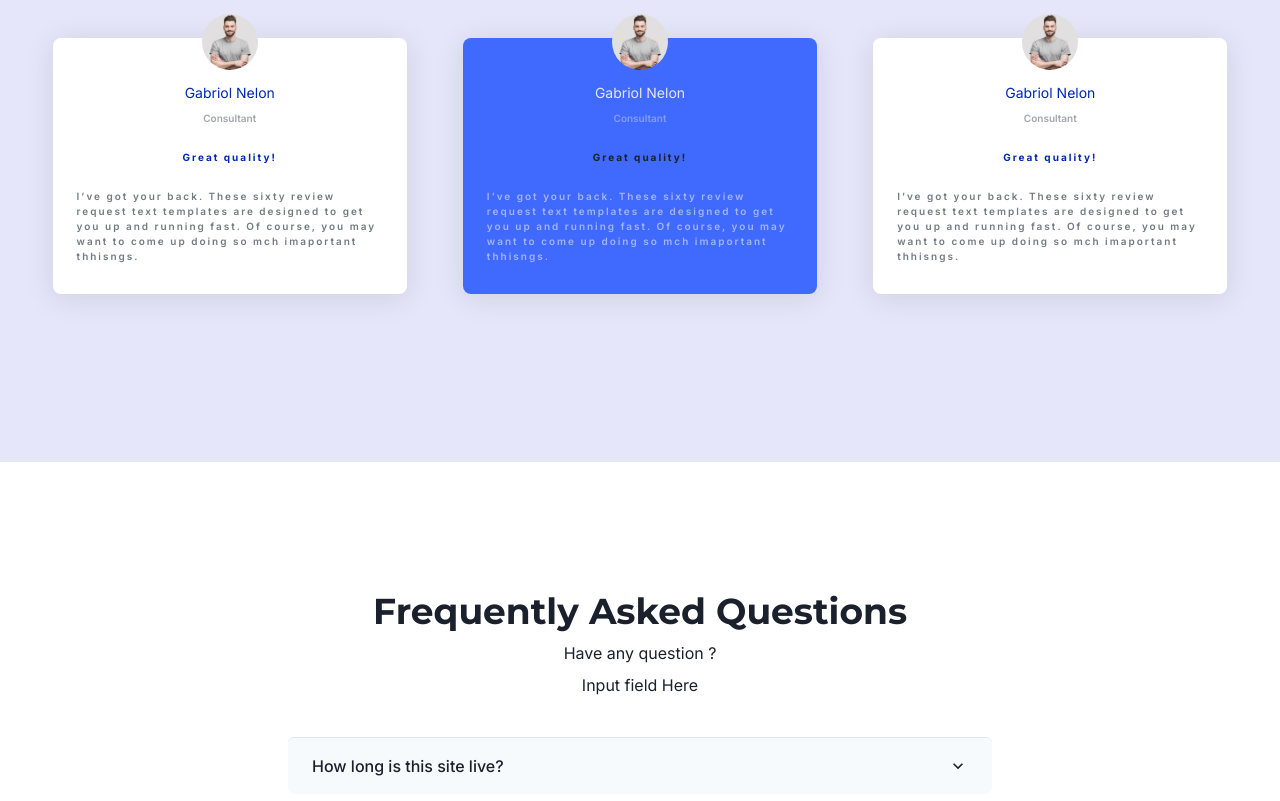
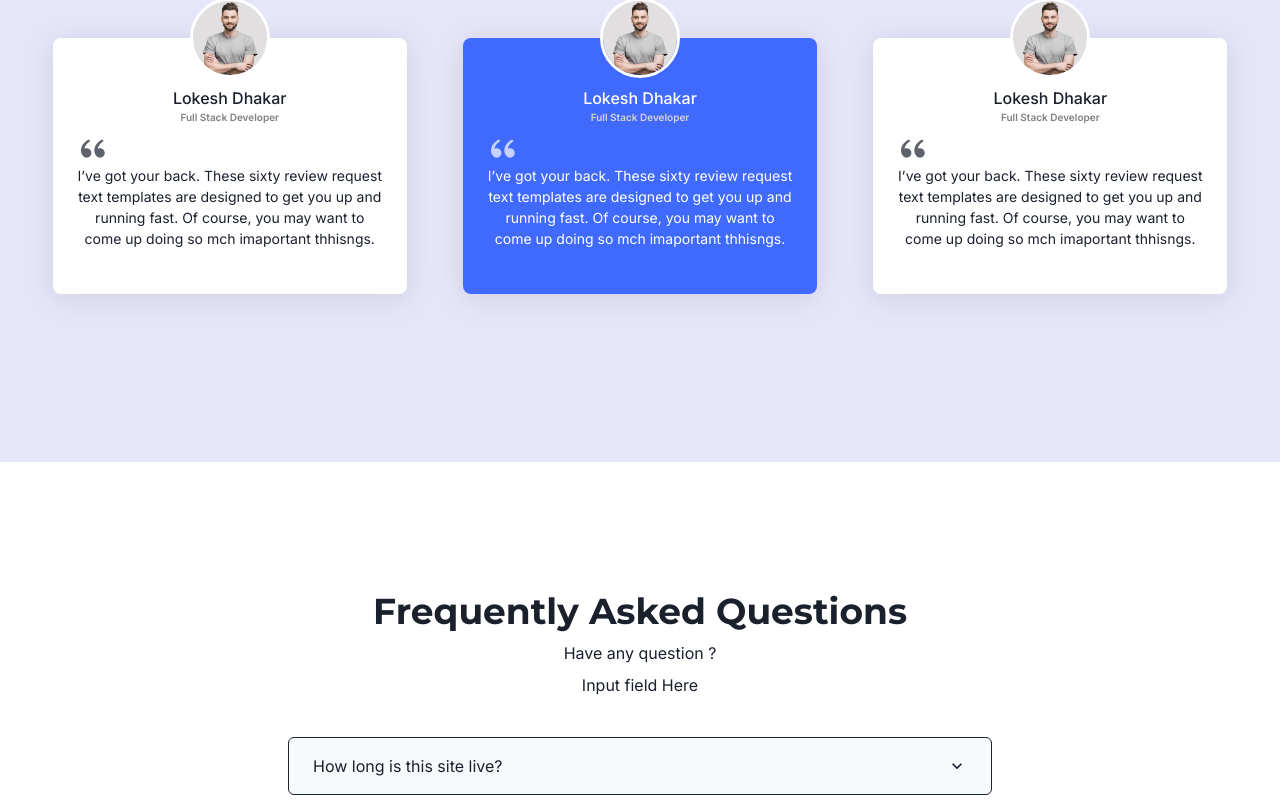
Before and after one commit to scopeseeker/scopeseeker-frontend, a Next.js app: page / in a window 1280 px wide. Shown: the part 1117-1918 px from the top of the page. Built offline with nearby package versions, Linux system fonts and the light colour scheme.

Commit message:
style: testimonial ui changes added

```diff
--- a/component/sections/FAQ.tsx
+++ b/component/sections/FAQ.tsx
@@ -27,39 +27,13 @@ const FAQ = () => {
             w={{ base: '85vw', lg: '65vw', xl: '55vw' }}
             bg={'gray.50'}
             borderRadius={'md'}
+            border={'1px solid'}
+            // borderColor={'brand.100'}
           >
             <AccordionButton _hover={{ backgroundColor: 'none' }}>
               <Box
                 as="span"
                 fontSize={'md'}
-                fontWeight={'medium'}
-                flex="1"
-                textAlign="left"
-              >
-                How long is this site live?
-              </Box>
-              <AccordionIcon />
-            </AccordionButton>
-
-            <AccordionPanel fontSize={'sm'}>
-              Lorem ipsum dolor sit amet, consectetur adipiscing elit, sed do
-              eiusmod tempor incididunt ut labore et dolore magna aliqua. Ut
-              enim ad minim veniam, quis nostrud exercitation ullamco laboris
-              nisi ut aliquip ex ea commodo consequat.
-            </AccordionPanel>
-          </AccordionItem>
-
-          <AccordionItem
-            p={2}
-            w={{ base: '85vw', lg: '65vw', xl: '55vw' }}
-            bg={'gray.50'}
-            borderRadius={'md'}
-          >
-            <AccordionButton _hover={{ backgroundColor: 'none' }}>
-              <Box
-                as="span"
-                fontSize={'md'}
-                fontWeight={'medium'}
                 flex="1"
                 textAlign="left"
               >
@@ -80,12 +54,13 @@ const FAQ = () => {
             w={{ base: '85vw', lg: '65vw', xl: '55vw' }}
             bg={'gray.50'}
             borderRadius={'md'}
+            border={'1px solid'}
+            // borderColor={'brand.100'}
           >
             <AccordionButton _hover={{ backgroundColor: 'none' }}>
               <Box
                 as="span"
                 fontSize={'md'}
-                fontWeight={'medium'}
                 flex="1"
                 textAlign="left"
               >
@@ -106,12 +81,13 @@ const FAQ = () => {
             w={{ base: '85vw', lg: '65vw', xl: '55vw' }}
             bg={'gray.50'}
             borderRadius={'md'}
+            border={'1px solid'}
+            // borderColor={'brand.100'}
           >
             <AccordionButton _hover={{ backgroundColor: 'none' }}>
               <Box
                 as="span"
                 fontSize={'md'}
-                fontWeight={'medium'}
                 flex="1"
                 textAlign="left"
               >
@@ -132,12 +108,40 @@ const FAQ = () => {
             w={{ base: '85vw', lg: '65vw', xl: '55vw' }}
             bg={'gray.50'}
             borderRadius={'md'}
+            border={'1px solid'}
+            // borderColor={'brand.100'}
           >
             <AccordionButton _hover={{ backgroundColor: 'none' }}>
               <Box
                 as="span"
                 fontSize={'md'}
-                fontWeight={'medium'}
+                flex="1"
+                textAlign="left"
+              >
+                How long is this site live?
+              </Box>
+              <AccordionIcon />
+            </AccordionButton>
+
+            <AccordionPanel fontSize={'sm'}>
+              Lorem ipsum dolor sit amet, consectetur adipiscing elit, sed do
+              eiusmod tempor incididunt ut labore et dolore magna aliqua. Ut
+              enim ad minim veniam, quis nostrud exercitation ullamco laboris
+              nisi ut aliquip ex ea commodo consequat.
+            </AccordionPanel>
+          </AccordionItem>
+          <AccordionItem
+            p={2}
+            w={{ base: '85vw', lg: '65vw', xl: '55vw' }}
+            bg={'gray.50'}
+            borderRadius={'md'}
+            border={'1px solid'}
+            // borderColor={'brand.100'}
+          >
+            <AccordionButton _hover={{ backgroundColor: 'none' }}>
+              <Box
+                as="span"
+                fontSize={'md'}
                 flex="1"
                 textAlign="left"
               >
--- a/component/sections/Testimonials.jsx
+++ b/component/sections/Testimonials.jsx
@@ -9,6 +9,7 @@ import {
 } from '@chakra-ui/react';
 import Image from 'next/image';
 import React from 'react';
+import Icon from '../icon/Icon';
 
 const Testimonials = () => {
   return (
@@ -48,43 +49,45 @@ const Testimonials = () => {
               alignItems={'center'}
             >
               <Center
-                h={14}
-                w={14}
-                mt={-6}
+                border={'3px solid white'}
+                h={20}
+                w={20}
+                mt={-10}
                 borderRadius={'full'}
                 overflow={'hidden'}
               >
                 <Image src={require('../../public/p1.jpg')} alt={'ss-log'} />
               </Center>
-
-              <Text color={'brand.300'} pt={1} fontSize={'sm'}>
-                Gabriol Nelon
+              <Flex direction={'column'} align={'center'}>
+                <Text as={'span'} fontWeight={'medium'} fontSize={'md'}>
+                  Lokesh Dhakar
                 </Text>
                 <Text
                   as={'span'}
-                pb={4}
-                opacity={0.4}
                   fontWeight={600}
                   fontSize={'2xs'}
+                  color={'secondary.100'}
                 >
-                Consultant
+                  Full Stack Developer
                 </Text>
                 <Text
                   as={'span'}
-                color={'brand.300'}
-                pb={4}
-                fontWeight={700}
-                fontSize={'2xs'}
-                letterSpacing={2}
+                  px={6}
+                  fontSize={'sm'}
+                  textAlign={'center'}
+
+                  mt={2}
                 >
-                Great quality!
+                  <Center w={8} h={8} opacity={'0.7'}>
+                    <Icon name={'quotes-left'} width={'full'} />
+                  </Center>
+                  I’ve got your back. These sixty review request text templates
+                  are designed to get you up and running fast. Of course, you
+                  may want to come up doing so mch imaportant thhisngs.
                 </Text>
-              <Text as={'span'} px={6}fontSize={'2xs'} letterSpacing={2} opacity={0.6}  fontWeight={'600'}>
-                I’ve got your back. These sixty review request text templates
-                are designed to get you up and running fast. Of course, you may
-                want to come up doing so mch imaportant thhisngs.
-              </Text>
+              </Flex>
             </VStack>
+
             <VStack
               w={{ base: '100%', lg: 'calc(100%/3.5)' }}
               h={'2xs'}
@@ -93,47 +96,49 @@ const Testimonials = () => {
               flexShrink={0}
               borderRadius={8}
               justifyContent={'flex-start'}
+              color={'white'}
               alignItems={'center'}
             >
               <Center
-                h={14}
-                w={14}
-                mt={-6}
+                border={'3px solid white'}
+                h={20}
+                w={20}
+                mt={-10}
                 borderRadius={'full'}
                 overflow={'hidden'}
               >
                 <Image src={require('../../public/p1.jpg')} alt={'ss-log'} />
               </Center>
-
-              <Text color={'brand.400'} pt={1} fontSize={'sm'}>
-                Gabriol Nelon
+              <Flex direction={'column'} align={'center'}>
+                <Text as={'span'} fontWeight={'medium'} fontSize={'md'}>
+                  Lokesh Dhakar
                 </Text>
                 <Text
                   as={'span'}
-                pb={4}
-                opacity={0.4}
                   fontWeight={600}
                   fontSize={'2xs'}
-                color={'brand.400'}
+                  color={'secondary.200'}
                 >
-                Consultant
+                  Full Stack Developer
                 </Text>
                 <Text
                   as={'span'}
-                color={'brand.500'}
-                pb={4}
-                fontWeight={700}
-                fontSize={'2xs'}
-                letterSpacing={2}
+                  px={6}
+                  fontSize={'sm'}
+                  textAlign={'center'}
+
+                  mt={2}
                 >
-                Great quality!
+                  <Center w={8} h={8} opacity={'0.7'}>
+                    <Icon name={'quotes-left'} width={'full'} />
+                  </Center>
+                  I’ve got your back. These sixty review request text templates
+                  are designed to get you up and running fast. Of course, you
+                  may want to come up doing so mch imaportant thhisngs.
                 </Text>
-              <Text as={'span'} color={'brand.400'} px={6}  fontSize={'2xs'} letterSpacing={2} opacity={0.6}  fontWeight={'600'}>
-                I’ve got your back. These sixty review request text templates
-                are designed to get you up and running fast. Of course, you may
-                want to come up doing so mch imaportant thhisngs.
-              </Text>
+              </Flex>
             </VStack>
+
             <VStack
               w={{ base: '100%', lg: 'calc(100%/3.5)' }}
               h={'2xs'}
@@ -145,46 +150,47 @@ const Testimonials = () => {
               alignItems={'center'}
             >
               <Center
-                h={14}
-                w={14}
-                mt={-6}
+                border={'3px solid white'}
+                h={20}
+                w={20}
+                mt={-10}
                 borderRadius={'full'}
                 overflow={'hidden'}
               >
                 <Image src={require('../../public/p1.jpg')} alt={'ss-log'} />
               </Center>
-
-              <Text color={'brand.300'} pt={1} fontSize={'sm'}>
-                Gabriol Nelon
+              <Flex direction={'column'} align={'center'}>
+                <Text as={'span'} fontWeight={'medium'} fontSize={'md'}>
+                  Lokesh Dhakar
                 </Text>
                 <Text
                   as={'span'}
-                pb={4}
-                opacity={0.4}
                   fontWeight={600}
                   fontSize={'2xs'}
+                  color={'secondary.100'}
                 >
-                Consultant
+                  Full Stack Developer
                 </Text>
                 <Text
                   as={'span'}
-                color={'brand.300'}
-                pb={4}
-                fontWeight={700}
-                fontSize={'2xs'}
-                letterSpacing={2}
+                  px={6}
+                  fontSize={'sm'}
+                  textAlign={'center'}
+
+                  mt={2}
                 >
-                Great quality!
+                  <Center w={8} h={8} opacity={'0.7'}>
+                    <Icon name={'quotes-left'} width={'full'} />
+                  </Center>
+                  I’ve got your back. These sixty review request text templates
+                  are designed to get you up and running fast. Of course, you
+                  may want to come up doing so mch imaportant thhisngs.
                 </Text>
-              <Text as={'span'} px={6} fontSize={'2xs'} letterSpacing={2} opacity={0.6}  fontWeight={'600'}>
-                I’ve got your back. These sixty review request text templates
-                are designed to get you up and running fast. Of course, you may
-                want to come up doing so mch imaportant thhisngs.
-              </Text>
+              </Flex>
             </VStack>
           </Flex>
 
-          <Flex
+          {/* <Flex
             w={'full'}
             justifyContent={'center'}
             flexDirection={{ base: 'column', md: 'row' }}
@@ -234,7 +240,7 @@ const Testimonials = () => {
               >
                 Great quality!
               </Text>
-              <Text as={'span'} px={6}  fontSize={'2xs'} letterSpacing={2} opacity={0.6}  fontWeight={'600'}>
+              <Text as={'span'} px={6}  fontSize={'2xs'} letterSpacing={2}    fontWeight={'600'}>
                 I’ve got your back. These sixty review request text templates
                 are designed to get you up and running fast. Of course, you may
                 want to come up doing so mch imaportant thhisngs.
@@ -282,7 +288,7 @@ const Testimonials = () => {
               >
                 Great quality!
               </Text>
-              <Text as={'span'} px={6} fontSize={'2xs'} letterSpacing={2} opacity={0.6}  fontWeight={'600'}>
+              <Text as={'span'} px={6} fontSize={'2xs'} letterSpacing={2}    fontWeight={'600'}>
                 I’ve got your back. These sixty review request text templates
                 are designed to get you up and running fast. Of course, you may
                 want to come up doing so mch imaportant thhisngs.
@@ -330,13 +336,13 @@ const Testimonials = () => {
               >
                 Great quality!
               </Text>
-              <Text as={'span'} px={6} fontSize={'2xs'} letterSpacing={2} opacity={0.6}  fontWeight={'600'}>
+              <Text as={'span'} px={6} fontSize={'2xs'} letterSpacing={2}    fontWeight={'600'}>
                 I’ve got your back. These sixty review request text templates
                 are designed to get you up and running fast. Of course, you may
                 want to come up doing so mch imaportant thhisngs.
               </Text>
             </VStack>
-          </Flex>
+          </Flex> */}
         </Flex>
       </VStack>
     </Box>
--- a/constant/IconLibrary.ts
+++ b/constant/IconLibrary.ts
@@ -40,5 +40,17 @@ export const IconLibrary: IconObjType = {
 	},
 	"search":{
 		path: "M11 2c4.968 0 9 4.032 9 9s-4.032 9-9 9-9-4.032-9-9 4.032-9 9-9zm0 16c3.867 0 7-3.133 7-7 0-3.868-3.133-7-7-7-3.868 0-7 3.132-7 7 0 3.867 3.132 7 7 7zm8.485.071l2.829 2.828-1.415 1.415-2.828-2.829 1.414-1.414z"
+	},
+	"whatsapp": {
+		path: "M2.004 22l1.352-4.968A9.954 9.954 0 0 1 2 12C2 6.477 6.477 2 12 2s10 4.477 10 10-4.477 10-10 10a9.954 9.954 0 0 1-5.03-1.355L2.004 22zM8.391 7.308a.961.961 0 0 0-.371.1 1.293 1.293 0 0 0-.294.228c-.12.113-.188.211-.261.306A2.729 2.729 0 0 0 6.9 9.62c.002.49.13.967.33 1.413.409.902 1.082 1.857 1.971 2.742.214.213.423.427.648.626a9.448 9.448 0 0 0 3.84 2.046l.569.087c.185.01.37-.004.556-.013a1.99 1.99 0 0 0 .833-.231c.166-.088.244-.132.383-.22 0 0 .043-.028.125-.09.135-.1.218-.171.33-.288.083-.086.155-.187.21-.302.078-.163.156-.474.188-.733.024-.198.017-.306.014-.373-.004-.107-.093-.218-.19-.265l-.582-.261s-.87-.379-1.401-.621a.498.498 0 0 0-.177-.041.482.482 0 0 0-.378.127v-.002c-.005 0-.072.057-.795.933a.35.35 0 0 1-.368.13 1.416 1.416 0 0 1-.191-.066c-.124-.052-.167-.072-.252-.109l-.005-.002a6.01 6.01 0 0 1-1.57-1c-.126-.11-.243-.23-.363-.346a6.296 6.296 0 0 1-1.02-1.268l-.059-.095a.923.923 0 0 1-.102-.205c-.038-.147.061-.265.061-.265s.243-.266.356-.41a4.38 4.38 0 0 0 .263-.373c.118-.19.155-.385.093-.536-.28-.684-.57-1.365-.868-2.041-.059-.134-.234-.23-.393-.249-.054-.006-.108-.012-.162-.016a3.385 3.385 0 0 0-.403.004z"
+	},
+	"twitter": {
+		path: "M22.162 5.656a8.384 8.384 0 0 1-2.402.658A4.196 4.196 0 0 0 21.6 4c-.82.488-1.719.83-2.656 1.015a4.182 4.182 0 0 0-7.126 3.814 11.874 11.874 0 0 1-8.62-4.37 4.168 4.168 0 0 0-.566 2.103c0 1.45.738 2.731 1.86 3.481a4.168 4.168 0 0 1-1.894-.523v.052a4.185 4.185 0 0 0 3.355 4.101 4.21 4.21 0 0 1-1.89.072A4.185 4.185 0 0 0 7.97 16.65a8.394 8.394 0 0 1-6.191 1.732 11.83 11.83 0 0 0 6.41 1.88c7.693 0 11.9-6.373 11.9-11.9 0-.18-.005-.362-.013-.54a8.496 8.496 0 0 0 2.087-2.165z"
+	},
+	"quotes-left": {
+		path: "M4.583 17.321C3.553 16.227 3 15 3 13.011c0-3.5 2.457-6.637 6.03-8.188l.893 1.378c-3.335 1.804-3.987 4.145-4.247 5.621.537-.278 1.24-.375 1.929-.311 1.804.167 3.226 1.648 3.226 3.489a3.5 3.5 0 0 1-3.5 3.5c-1.073 0-2.099-.49-2.748-1.179zm10 0C13.553 16.227 13 15 13 13.011c0-3.5 2.457-6.637 6.03-8.188l.893 1.378c-3.335 1.804-3.987 4.145-4.247 5.621.537-.278 1.24-.375 1.929-.311 1.804.167 3.226 1.648 3.226 3.489a3.5 3.5 0 0 1-3.5 3.5c-1.073 0-2.099-.49-2.748-1.179z"
+	},
+	"quotes-right": {
+		path: "M19.417 6.679C20.447 7.773 21 9 21 10.989c0 3.5-2.457 6.637-6.03 8.188l-.893-1.378c3.335-1.804 3.987-4.145 4.247-5.621-.537.278-1.24.375-1.929.311-1.804-.167-3.226-1.648-3.226-3.489a3.5 3.5 0 0 1 3.5-3.5c1.073 0 2.099.49 2.748 1.179zm-10 0C10.447 7.773 11 9 11 10.989c0 3.5-2.457 6.637-6.03 8.188l-.893-1.378c3.335-1.804 3.987-4.145 4.247-5.621-.537.278-1.24.375-1.929.311C4.591 12.322 3.17 10.841 3.17 9a3.5 3.5 0 0 1 3.5-3.5c1.073 0 2.099.49 2.748 1.179z"
 	}
 };
--- a/styles/theme.ts
+++ b/styles/theme.ts
@@ -38,7 +38,11 @@ const theme = extendTheme({
             100: "#406afe",
             200: "#0133e4",
             300: "#0128b2",
-            400: "#E6E6FA"
+            400: "#E6E6FA",
+        },
+        secondary: {
+            100: "grey",
+            200: "lightgrey"
         }
     },
     config,
```
Also changed, not shown: component/icon/Icon.tsx (+7 -2 lines). Lines whose indentation alone changed are shown as unchanged.
